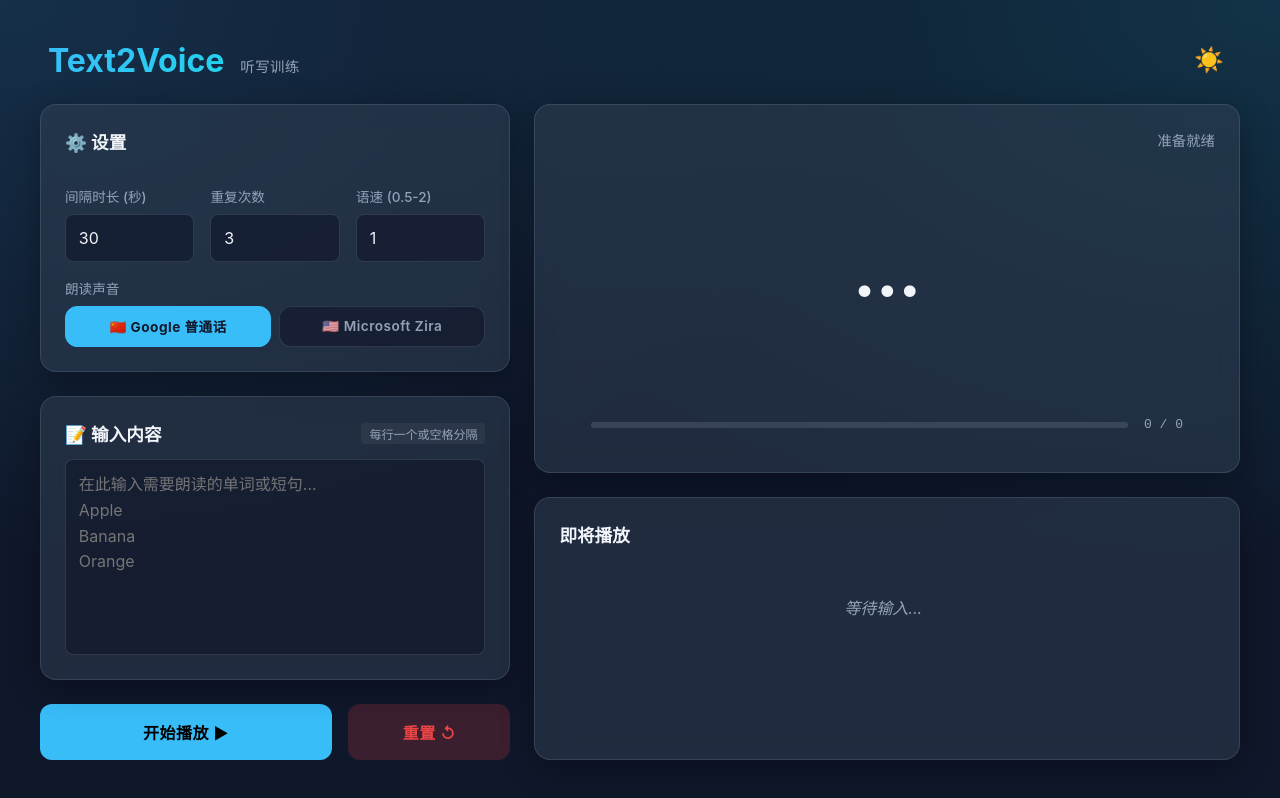
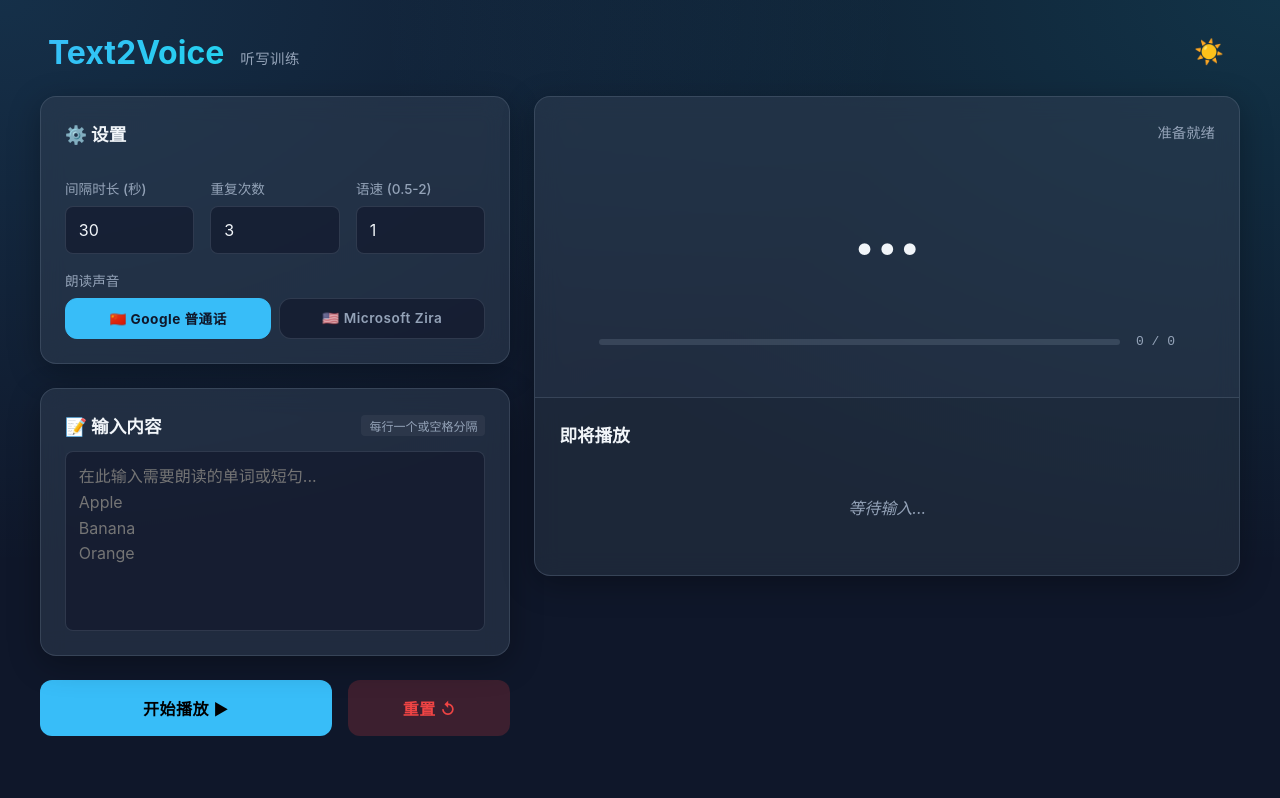
Before and after one commit to zhouchong741/Text2Voice, a plain HTML site: page index.html in a window 1280 px wide. Drawn offline with Linux system fonts and the light colour scheme.

Commit message:
refactor: Restructure display panel UI into a single card with a divider and enable page scrolling.

```diff
--- a/index.html
+++ b/index.html
@@ -82,11 +82,11 @@
 
             <!-- Right Panel: Display & Feedback -->
             <section class="panel display-panel">
-                <!-- Active Word Display -->
-                <div class="card active-word-card">
+                <div class="card display-card">
+                    <!-- Active Word Section -->
+                    <div class="active-word-section">
                         <div class="status-indicator">
                             <span id="statusText">准备就绪</span>
-                        <!-- <div class="timer-pie" id="timerPie" style="--percent:0"></div> -->
                         </div>
 
                         <div class="word-stage">
@@ -101,13 +101,17 @@
                         </div>
                     </div>
 
-                <!-- Upcoming List -->
-                <div class="card queue-card">
+                    <!-- Divider -->
+                    <hr class="card-divider">
+
+                    <!-- Queue Section -->
+                    <div class="queue-section">
                         <h3>即将播放</h3>
                         <ul id="queueList" class="queue-list">
                             <!-- List items injected by JS -->
                             <li class="empty-state">等待输入...</li>
                         </ul>
+                    </div>
                 </div>
             </section>
         </main>
--- a/style.css
+++ b/style.css
@@ -50,18 +50,24 @@ body {
         radial-gradient(at 0% 0%, rgba(56, 189, 248, 0.15) 0px, transparent 50%),
         radial-gradient(at 100% 0%, rgba(34, 211, 238, 0.15) 0px, transparent 50%);
     color: var(--text-main);
-    height: 100vh;
+    min-height: 100vh;
     display: flex;
     justify-content: center;
-    align-items: center;
-    overflow: hidden;
+    /* align-items: center; Remove center alignment related to fixed height */
+    padding: 2rem 0;
+    /* Add top/bottom padding */
+    overflow-y: auto;
+    /* Enable page scrolling */
+    overflow-x: hidden;
 }
 
 /* Layout */
 .app-container {
     width: 95%;
     max-width: 1200px;
-    height: 90vh;
+    height: auto;
+    /* Allow growth */
+    min-height: 80vh;
     display: flex;
     flex-direction: column;
     gap: 1.5rem;
@@ -99,9 +105,8 @@ main {
     display: grid;
     grid-template-columns: 1fr 1.5fr;
     gap: 1.5rem;
-    flex: 1;
-    min-height: 0;
-    /* Fix flex overflow */
+    align-items: start;
+    /* Align to top */
 }
 
 /* Panels & Cards */
@@ -109,7 +114,6 @@ main {
     display: flex;
     flex-direction: column;
     gap: 1.5rem;
-    min-height: 0;
 }
 
 .card {
@@ -259,13 +263,24 @@ textarea {
     background: rgba(239, 68, 68, 0.3);
 }
 
-/* active-word-card */
-.active-word-card {
-    flex: 1.5;
+/* Merge Display Card */
+.display-card {
+    padding: 0;
+    overflow: hidden;
+    /* Ensure divider reaches edges if needed, or normal rect */
+}
+
+/* Active Word Section */
+.active-word-section {
+    padding: 2rem;
+    display: flex;
+    flex-direction: column;
     align-items: center;
     justify-content: center;
     position: relative;
     text-align: center;
+    min-height: 300px;
+    /* Give it some breathing room */
 }
 
 .status-indicator {
@@ -346,6 +361,21 @@ textarea {
     overflow: hidden;
 }
 
+.card-divider {
+    border: none;
+    height: 1px;
+    background: var(--border);
+    margin: 0;
+    width: 100%;
+}
+
+/* Queue Section */
+.queue-section {
+    padding: 1.5rem;
+    background: rgba(0, 0, 0, 0.1);
+    /* Slightly darker for contrast */
+}
+
 .progress-bar-fill {
     height: 100%;
     background: var(--accent);
@@ -358,17 +388,9 @@ textarea {
     color: var(--text-muted);
 }
 
-/* Queue List */
-.queue-card {
-    flex: 1;
-    overflow: hidden;
-}
-
 .queue-list {
     list-style: none;
-    overflow-y: auto;
-    flex: 1;
-    padding-right: 0.5rem;
+    padding-right: 0;
 }
 
 /* Scrollbar */
@@ -443,7 +465,6 @@ textarea {
     }
 
     .panel {
-        height: auto;
         gap: 1rem;
     }
 
```
Lines whose indentation alone changed are shown as unchanged.
